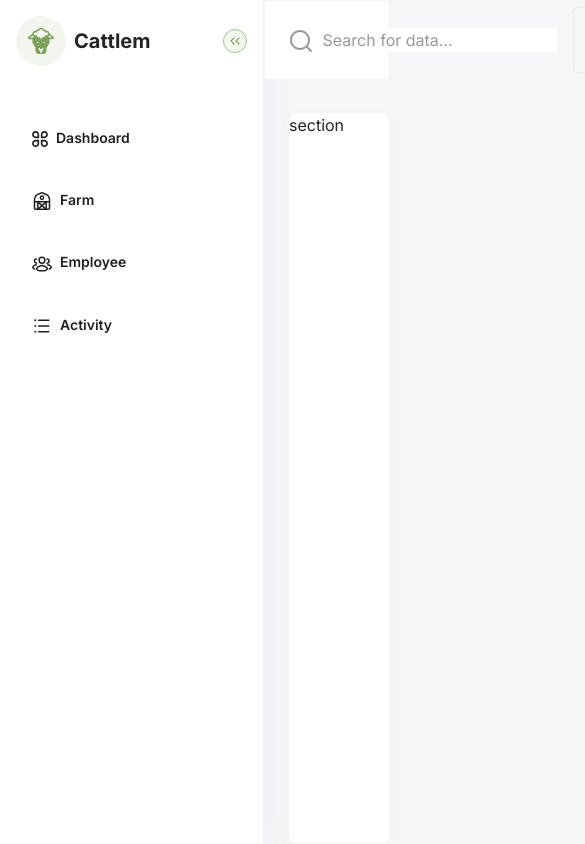
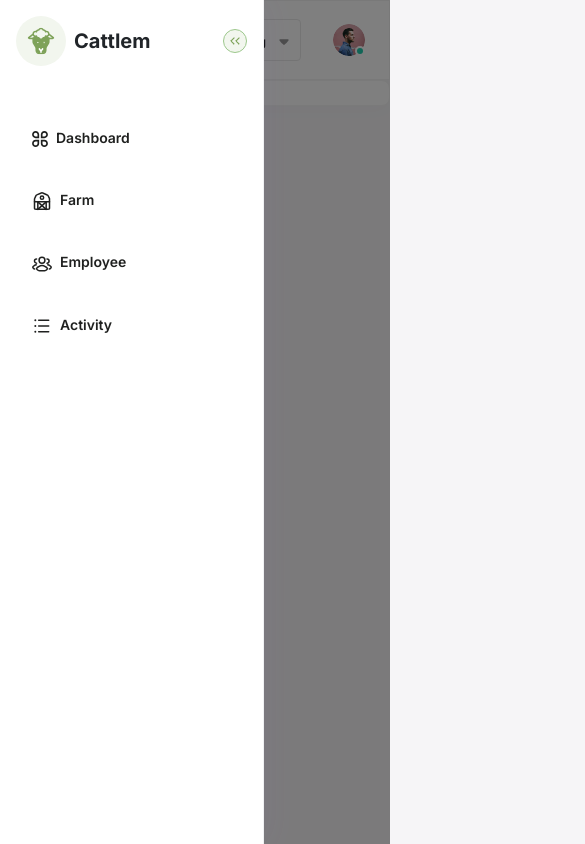
Before and after one commit to alaayasser741/Cattlem-management-Dashboard, a React (Vite) app: page /dashboard in a window 390 px wide. Both pictures are taken after a click on the icon 41 px from the left and 41 px from the top of the page. Shown: the top 844 px of the page, 585 px wide, since content can reach past the window. Built offline with nearby package versions, Linux system fonts and the light colour scheme.

Commit message:
Update Responsive Design
- create Redux slice for layout
- update Aside responsive design
- update nav responsive design

```diff
--- a/src/Components/shared/Aside.jsx
+++ b/src/Components/shared/Aside.jsx
@@ -1,4 +1,6 @@
 import React from "react";
+import { useDispatch } from "react-redux";
+import { toggleAside } from "../../store/layoutSlice";
 import styles from "../../styles/aside.module.css";
 import {
   LogoIcon,
@@ -10,6 +12,8 @@ import {
 } from "../../assets/icons/icons";
 
 const Aside = () => {
+  const dispatch = useDispatch();
+
   return (
     <>
       <div className={styles.aside__title}>
@@ -19,7 +23,10 @@ const Aside = () => {
           </i>
           <h1>Cattlem</h1>
         </span>
-        <i className={styles.aside__double_arrow}>
+        <i
+          className={styles.aside__double_arrow}
+          onClick={() => dispatch(toggleAside())}
+        >
           <DoubleArrowIcon />
         </i>
       </div>
--- a/src/Components/shared/Nav.jsx
+++ b/src/Components/shared/Nav.jsx
@@ -1,24 +1,58 @@
-import React, {useState} from 'react';
-import styles from '../../styles/nav.module.css';
-import { SearchIcon, FlagIcon, DownArrowIcon,SettingIcon,LogoutIcon ,EmployeeIcon } from '../../assets/icons/icons';
-import userImg from '../../assets/image/userImg.png';
+import React, { useState } from "react";
+import { useSelector, useDispatch } from "react-redux";
+import { toggleAside } from "../../store/layoutSlice";
+import styles from "../../styles/nav.module.css";
+import {
+  SearchIcon,
+  FlagIcon,
+  DownArrowIcon,
+  SettingIcon,
+  LogoutIcon,
+  EmployeeIcon,
+  MenuIcon,
+  CloseIcon,
+} from "../../assets/icons/icons";
+import userImg from "../../assets/image/userImg.png";
 
 const Nav = () => {
   const [dropListLangActive, setDropListLangActive] = useState(false);
   const [dropListProfileActive, setDropListProfileActive] = useState(false);
+  const [isSearchOpen, setIsSearchOpen] = useState(false);
+  const dispatch = useDispatch();
+  const isAsideOpen = useSelector((state) => state.layoutAside.isAsideOpen);
   return (
     <>
       <div className={styles.nav__input_search}>
-            <i>
+        <i
+          className={
+            isAsideOpen
+              ? `${styles.nav__aside_menu_active}`
+              : `${styles.nav__aside_menu}`
+          }
+          onClick={() => dispatch(toggleAside())}
+        >
+          <MenuIcon />
+        </i>
+        <i onClick={() => setIsSearchOpen(!isSearchOpen)} className={styles.nav__search__icon}>
+          {isSearchOpen ? <CloseIcon/> : <SearchIcon />}
+        </i>
+        <i className={styles.nav__search__icon_active}>
           <SearchIcon />
         </i>
         <form>
-                <input type="search" placeholder="Search for data..." />
+          <input
+            className={isSearchOpen && `${styles.nav__input_search_active}`}
+            type="search"
+            placeholder="Search for data..."
+          />
         </form>
       </div>
-        <div className={styles.nav__user}>
-            <div className={styles.nav__language} onClick={()=>setDropListLangActive(!dropListLangActive)}>
-                <div  className={styles.nav__language_title}>
+      <div className={isSearchOpen ?`${styles.nav__user_search_hide}` :`${styles.nav__user}`}>
+        <div
+          className={styles.nav__language}
+          onClick={() => setDropListLangActive(!dropListLangActive)}
+        >
+          <div className={styles.nav__language_title}>
             <i>
               <FlagIcon />
             </i>
@@ -27,7 +61,13 @@ const Nav = () => {
           <i>
             <DownArrowIcon />
           </i>
-                <ul className={dropListLangActive ? `${styles.nav__language_drop_list}  ${styles.nav__language_drop_list_active}` :`${styles.nav__language_drop_list}`}>
+          <ul
+            className={
+              dropListLangActive
+                ? `${styles.nav__language_drop_list}  ${styles.nav__language_drop_list_active}`
+                : `${styles.nav__language_drop_list}`
+            }
+          >
             <li>
               <i>
                 <FlagIcon />
@@ -48,7 +88,10 @@ const Nav = () => {
             </li>
           </ul>
         </div>
-            <div onClick={()=>setDropListProfileActive(!dropListProfileActive)} className={styles.nav__profile}>
+        <div
+          onClick={() => setDropListProfileActive(!dropListProfileActive)}
+          className={styles.nav__profile}
+        >
           <div className={styles.nav__user__info}>
             <div className={styles.nav__user__image}>
               <img src={userImg} alt="user" />
@@ -61,7 +104,13 @@ const Nav = () => {
           <i>
             <DownArrowIcon />
           </i>
-                <ul className={dropListProfileActive ? `${styles.nav__user_drop_list}  ${styles.nav__user_drop_list_active}` :`${styles.nav__user_drop_list}`}>
+          <ul
+            className={
+              dropListProfileActive
+                ? `${styles.nav__user_drop_list}  ${styles.nav__user_drop_list_active}`
+                : `${styles.nav__user_drop_list}`
+            }
+          >
             <li>
               <i>
                 <EmployeeIcon />
@@ -84,7 +133,7 @@ const Nav = () => {
         </div>
       </div>
     </>
-  )
-}
+  );
+};
 
-export default Nav
+export default Nav;
--- a/src/pages/Dashboard.jsx
+++ b/src/pages/Dashboard.jsx
@@ -1,22 +1,45 @@
-import React from 'react';
-import styles from '../styles/Dashboard.module.css';
-import Aside from '../components/shared/Aside';
-import Nav from '../components/shared/Nav';
+import React from "react";
+import styles from "../styles/Dashboard.module.css";
+import Aside from "../components/shared/Aside";
+import Nav from "../components/shared/Nav";
+import { useSelector, useDispatch } from "react-redux";
+import { toggleAside } from "../store/layoutSlice";
 
 const Dashboard = () => {
+  const isAsideOpen = useSelector((state) => state.layoutAside.isAsideOpen);
+  const dispatch = useDispatch();
+
   return (
-    <main className={styles.dashboard__layout}>
-        <aside className={styles.dashboard__aside}>
-            <Aside />
-        </aside>
-        <nav className={styles.dashboard__nav}>
-            <Nav/>
-        </nav>
-        <section className={styles.dashboard__body}>
-            section
-        </section>
+    <main
+      className={
+        isAsideOpen
+          ? `${styles.dashboard__layout_hide_aside} ${styles.dashboard__layout}`
+          : `${styles.dashboard__layout}`
+      }
+    >
+      <aside
+        className={
+          isAsideOpen
+            ? `${styles.dashboard__aside}`
+            : `${styles.dashboard__aside_hide}`
+        }
+      >
+        <Aside />
+      </aside>
+      <nav className={styles.dashboard__nav}>
+        <Nav />
+      </nav>
+      <section className={styles.dashboard__body}>section</section>
+      <div
+        onClick={() => dispatch(toggleAside())}
+        className={
+          isAsideOpen
+            ? `${styles.overlay_show} ${styles.overlay}`
+            : `${styles.overlay}`
+        }
+      />
     </main>
-  )
-}
+  );
+};
 
-export default Dashboard
+export default Dashboard;
--- /dev/null
+++ b/src/store/layoutSlice.js
@@ -0,0 +1,21 @@
+import {
+    createSlice
+} from '@reduxjs/toolkit';
+
+const layoutSlice = createSlice({
+    name: 'layoutAside',
+    initialState: {
+        isAsideOpen: false,
+    },
+    reducers: {
+        toggleAside: (state) => {
+            state.isAsideOpen = !state.isAsideOpen;
+        },
+    },
+});
+
+export const {
+    toggleAside
+} = layoutSlice.actions;
+
+export default layoutSlice.reducer;
--- a/src/store/store.js
+++ b/src/store/store.js
@@ -1,7 +1,8 @@
 import { configureStore } from "@reduxjs/toolkit";
+import layoutSlice from "./layoutSlice";
 
 export const store = configureStore({
     reducer:{
-
+        layoutAside: layoutSlice
     }
 })
--- a/src/styles/dashboard.module.css
+++ b/src/styles/dashboard.module.css
@@ -12,15 +12,19 @@
     min-height: 100vh;
     max-height: 100%;
 }
-
-.dashboard__aside {
+.dashboard__layout_hide_aside{
+    display: block !important;
+}
+.dashboard__aside, .dashboard__aside_hide {
     grid-area: aside;
     background-color: var(--white);
-    height: 100%;
+    block-size: 100%;
     padding: 1rem;
     box-shadow: 4px 0px 30px 0px rgba(131, 98, 234, 0.05);
     border-inline-end: 1px solid #F0F1F3;
-
+}
+.dashboard__aside_hide {
+    display: none;
 }
 
 .dashboard__nav {
@@ -31,6 +35,7 @@
     gap: 1rem;
     padding: 1rem 1.5rem;
     border: 1px solid  #F3F3F3;
+    block-size: 80px;
 }
 
 .dashboard__body {
@@ -41,3 +46,47 @@
     box-shadow: 0px 4px 20px 0px rgba(46, 45, 116, 0.02);
     border: 1px solid #F4F4F4;
 }
+.overlay{
+    position: fixed;
+    inset-block-start: 0;
+    inset-inline-start: 0;
+    inline-size: 100%;
+    block-size: 100%;
+    background-color: rgba(0, 0, 0, 0.5);
+    z-index: 998;
+    display: none;
+}
+.overlay_show{
+    display: none;
+}
+
+@media (width <= 991px){
+    .dashboard__layout{
+        display: block !important;
+    }
+    .dashboard__aside {
+        position: fixed;
+        inset-block-start: 0;
+        inset-inline-start: 0;
+        inline-size: 264px;
+        block-size: 100%;
+        z-index: 999;
+    }
+    .overlay_show{
+        display: block !important;
+    }
+}
+@media (width > 991px){
+    .dashboard__aside_hide {
+        display: block !important;
+        grid-area: aside;
+        background-color: var(--white);
+        block-size: 100%;
+        padding: 1rem;
+        box-shadow: 4px 0px 30px 0px rgba(131, 98, 234, 0.05);
+        border-inline-end: 1px solid #F0F1F3;
+    }
+    .dashboard__aside{
+        display: none;
+    }
+}
--- a/src/styles/nav.module.css
+++ b/src/styles/nav.module.css
@@ -1,10 +1,11 @@
-.nav__input_search{
+.nav__input_search {
     flex: 1;
     display: flex;
     align-items: center;
     gap: .6rem;
 }
-.nav__input_search input{
+
+.nav__input_search input {
     border: none;
     outline: none;
     font-size: 1rem;
@@ -14,15 +15,18 @@
     font-size: 1rem;
     font-weight: 400;
 }
-.nav__input_search input::placeholder{
+
+.nav__input_search input::placeholder {
     color: var(--text-light);
 }
-.nav__user{
+
+.nav__user {
     display: flex;
     align-items: center;
     gap: 2rem;
 }
-.nav__language{
+
+.nav__language {
     display: flex;
     align-items: center;
     gap: .8rem;
@@ -36,14 +40,16 @@
     position: relative;
     cursor: pointer;
 }
-.nav__language span{
+
+.nav__language span {
     color: var(--text-dark);
     background-color: transparent;
     font-size: 0.75rem;
     font-weight: 600;
     margin-inline-start: .5rem;
 }
-.nav__language_drop_list{
+
+.nav__language_drop_list {
     position: absolute;
     inline-size: 100%;
     inset-block-start: calc(100% + 0.2rem);
@@ -63,7 +69,8 @@
     -o-transition: max-block-size 0.3s ease-in-out;
     transition: max-block-size 0.3s ease-in-out;
 }
-.nav__language_drop_list li{
+
+.nav__language_drop_list li {
     display: flex;
     align-items: center;
     gap: .8rem;
@@ -76,18 +83,22 @@
     -o-transition: 0.3s;
     transition: 0.3s;
 }
-.nav__language_drop_list li:hover{
+
+.nav__language_drop_list li:hover {
     background-color: #F6F5F7;
 }
+
 .nav__language_drop_list_active {
     max-block-size: 100px;
-    border: 1px solid  var(--border);
+    border: 1px solid var(--border);
     overflow-y: auto;
 }
+
 .nav__language_drop_list_active::-webkit-scrollbar {
     display: none;
 }
-.nav__profile{
+
+.nav__profile {
     max-inline-size: 180px;
     display: flex;
     align-items: center;
@@ -96,7 +107,8 @@
     position: relative;
     cursor: pointer;
 }
-.nav__user_drop_list{
+
+.nav__user_drop_list {
     position: absolute;
     inline-size: 100%;
     inset-block-start: calc(100% + 0.2rem);
@@ -116,7 +128,8 @@
     -o-transition: max-block-size 0.3s ease-in-out;
     transition: max-block-size 0.3s ease-in-out;
 }
-.nav__user_drop_list li{
+
+.nav__user_drop_list li {
     display: flex;
     align-items: center;
     gap: .8rem;
@@ -129,45 +142,58 @@
     -o-transition: 0.3s;
     transition: 0.3s;
 }
-.nav__user_drop_list li:hover{
+
+.nav__user_drop_list li:hover {
     background-color: #F6F5F7;
 }
+
 .nav__user_drop_list_active {
     max-block-size: 100px;
-    border: 1px solid  var(--border);
+    border: 1px solid var(--border);
     visibility: visible;
+    overflow-y: auto;
 }
-.nav__user__info{
+
+.nav__user_drop_list_active::-webkit-scrollbar {
+    display: none;
+}
+
+.nav__user__info {
     display: flex;
     align-items: center;
     gap: .7rem;
 }
-.nav__user__title{
-    & h3{
+
+.nav__user__title {
+    & h3 {
         font-size: 0.875rem;
         font-weight: 600;
         color: var(--text-dark);
         margin-block-end: .3rem;
     }
-    & p{
+
+    & p {
         font-size: 0.75rem;
         font-weight: 500;
         color: var(--text-light);
         margin: 0;
     }
 }
-.nav__user__image{
+
+.nav__user__image {
     inline-size: 32px;
     block-size: 32px;
     position: relative;
-    & img{
+
+    & img {
         inline-size: 100%;
         block-size: 100%;
         border-radius: 50%;
         aspect-ratio: 1/1;
     }
 }
-.nav__user__image::after{
+
+.nav__user__image::after {
     content: '';
     inline-size: 10px;
     block-size: 10px;
@@ -178,3 +204,81 @@
     bottom: 0;
     right: 0;
 }
+
+.nav__aside_menu {
+    display: none;
+}
+
+.nav__aside_menu_active {
+    display: block;
+    cursor: pointer;
+    transition: .3s;
+    -webkit-transition: .3s;
+    -moz-transition: .3s;
+    -ms-transition: .3s;
+    -o-transition: .3s;
+}
+
+.nav__aside_menu_active:hover {
+    background: var(--border);
+}
+
+@media (width <=991px) {
+    .nav__aside_menu {
+        display: block;
+        cursor: pointer;
+        transition: .3s;
+        -webkit-transition: .3s;
+        -moz-transition: .3s;
+        -ms-transition: .3s;
+        -o-transition: .3s;
+    }
+}
+
+.nav__user_search_hide {
+    display: none;
+}
+
+.nav__search__icon {
+    display: none;
+    cursor: pointer;
+}
+
+@media (width <=767px) {
+    .nav__input_search input {
+        inline-size: 0;
+        -webkit-transition: 0.3s;
+        -moz-transition: 0.3s;
+        -ms-transition: 0.3s;
+        -o-transition: 0.3s;
+        transition: 0.3s;
+    }
+
+    .nav__input_search_active {
+        inline-size: 100% !important;
+    }
+
+    .nav__search__icon_active {
+        display: none;
+    }
+
+    .nav__search__icon {
+        display: block;
+    }
+}
+
+@media (width <=468px) {
+    .nav__user__title {
+        display: none;
+    }
+    .nav__profile i{
+        display: none;
+    }
+    .nav__user_drop_list{
+        position: absolute;
+        inline-size: 120px;
+        inset-block-start: calc(100% + 0.5rem);
+        inset-inline-start:-80px !important;
+
+    }
+}
```
Also changed, not shown: src/assets/icons/icons.jsx (+15 -1 lines), src/styles/aside.module.css (line endings or trailing spaces). Lines whose indentation alone changed are shown as unchanged.
